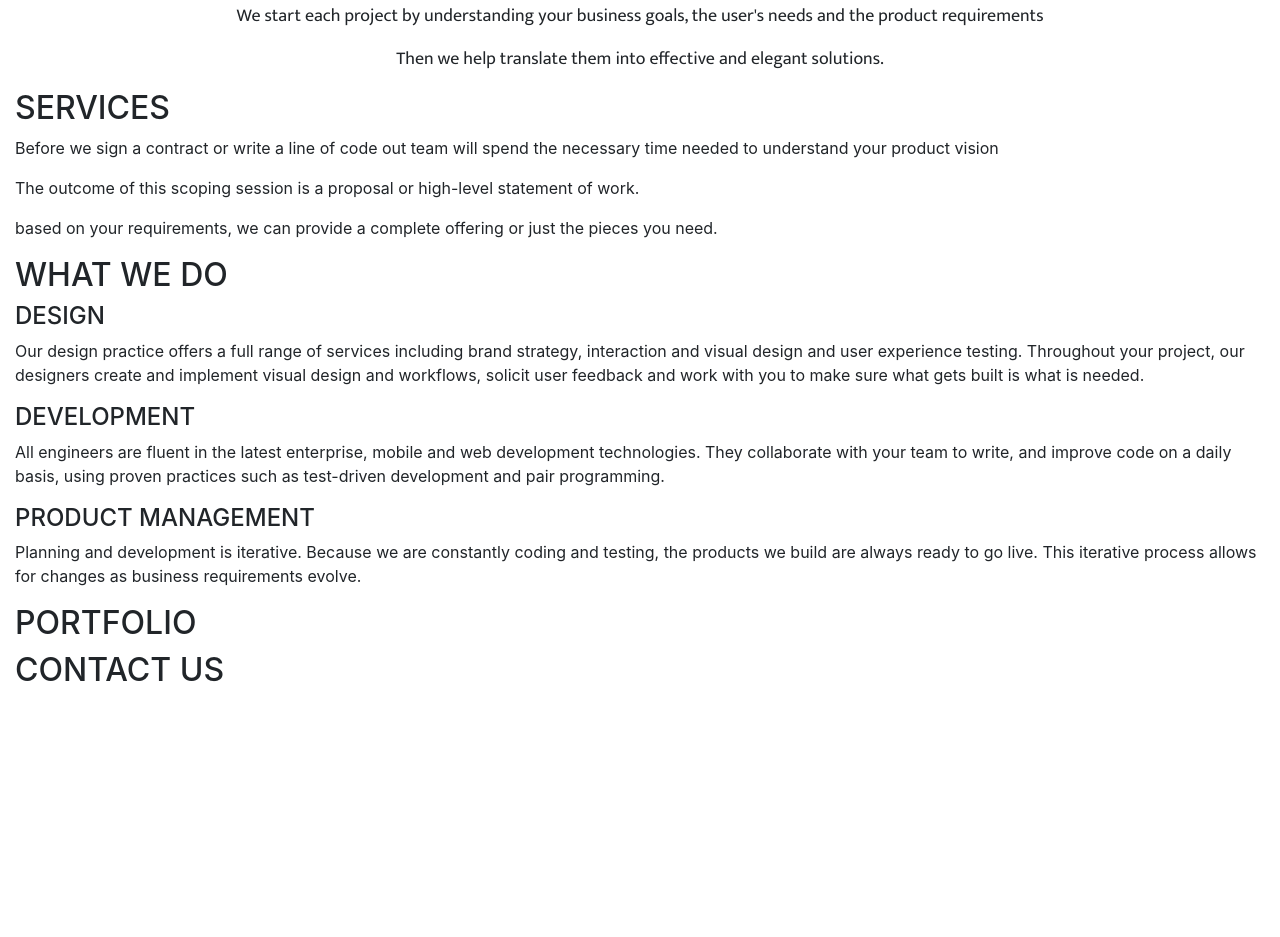
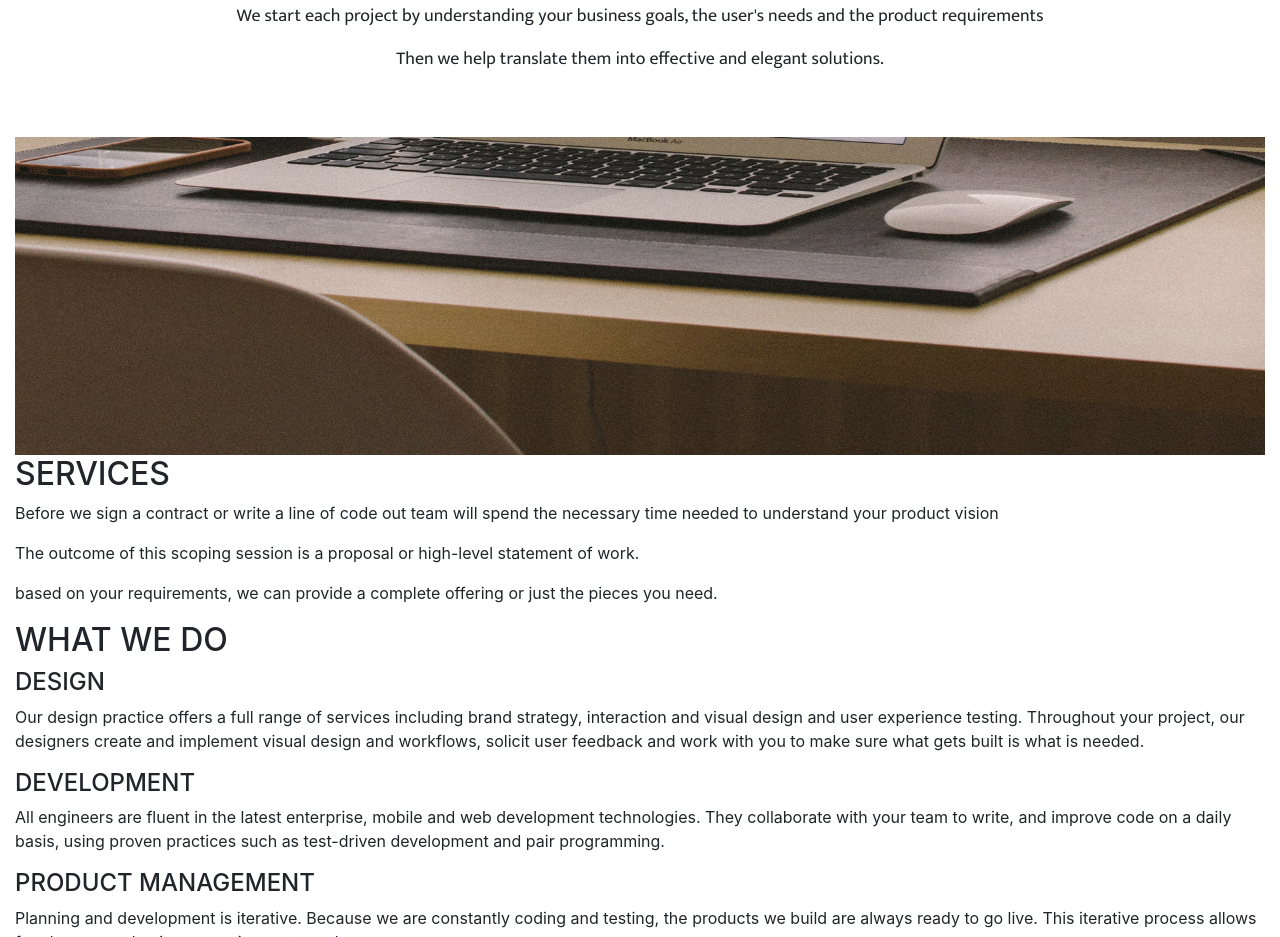
Before and after one commit to Muia23/Delani-Studio, a plain HTML site: page index.html in a window 1280 px wide. Shown: the part 911-1848 px from the top of the page. Before the commit the page ends 1608 px from the top, so only its background shows below. Drawn offline with nearby package versions, Linux system fonts and the light colour scheme; files whose address does not match are found by name.

Commit message:
Added div classes to services section

```diff
--- a/index.html
+++ b/index.html
@@ -30,12 +30,19 @@
         <p>Our approach unifies design, development and product management to create eeptional products.</p>
         <p>We start each project by understanding your business goals, the user's needs and the product requirements</p>
         <p>Then we help translate them into effective and elegant solutions.</p>
+        <br>
+        <br>
       </div>
   <!--SERVICES-->
-      <h2>SERVICES</h2>
-      <p>Before we sign a contract or write a line of code out team will spend the necessary time needed to understand your product vision</p>
-      <p>The outcome of this scoping session is a proposal or high-level statement of work.</p>
-      <p>based on your requirements, we can provide a complete offering or just the pieces you need.</p>
+      <div class="row-services">
+        <img src="/home/willy/Desktop/DelaniStudio/images/backgrounds/s_image.jpg" class="img-fluid" alt="Responsive image">
+        <div class="services-content">
+          <h2>SERVICES</h2>
+          <p>Before we sign a contract or write a line of code out team will spend the necessary time needed to understand your product vision</p>
+          <p>The outcome of this scoping session is a proposal or high-level statement of work.</p>
+          <p>based on your requirements, we can provide a complete offering or just the pieces you need.</p>
+        </div>
+      </div>
   <!--WHAT WE DO-->
       <h2>WHAT WE DO</h2>
       <h4>DESIGN</h4>
```
